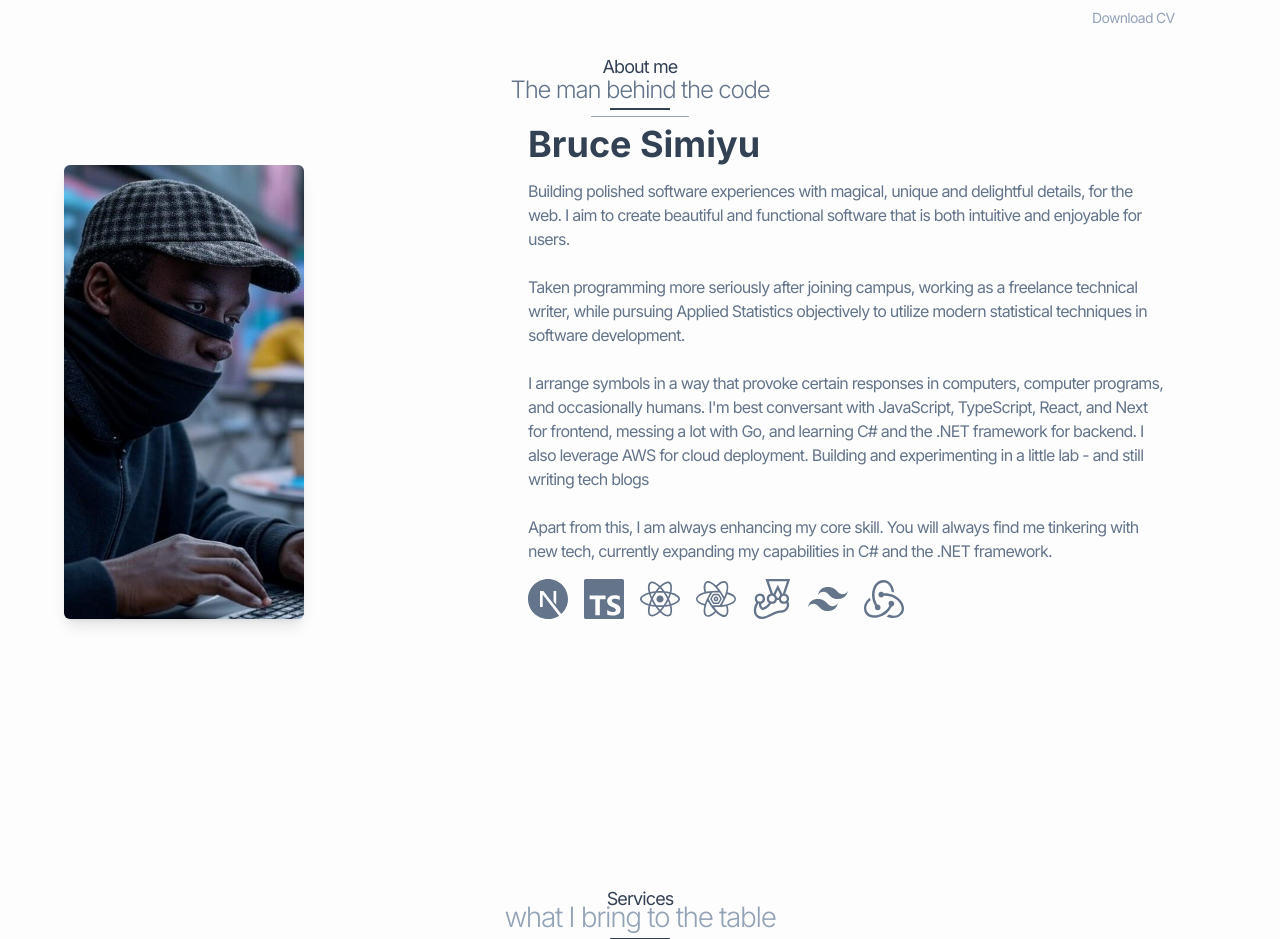
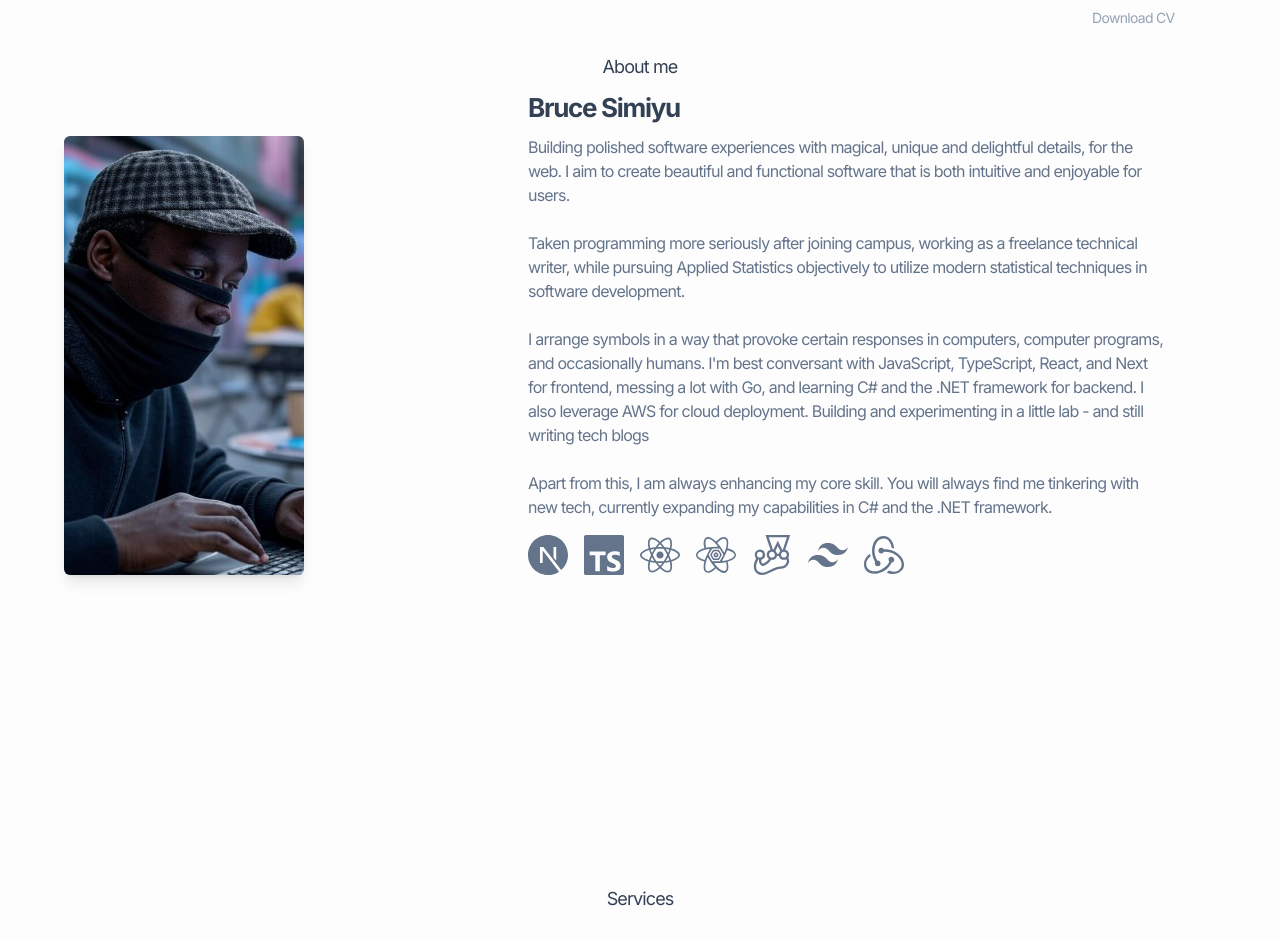
Before and after one commit to Brucedevnairobi/portfolio-website, a Next.js app: page / in a window 1280 px wide. Shown: the part 622-1561 px from the top of the page. Built offline with nearby package versions, Linux system fonts and the light colour scheme.

Commit message:
minimalism

```diff
--- a/app/page.tsx
+++ b/app/page.tsx
@@ -7,12 +7,9 @@ import NavBar from "@/components/NavBar";
 import { BsGithub } from "react-icons/bs";
 import { BsTwitterX } from "react-icons/bs";
 import { BsLinkedin } from "react-icons/bs";
-import { SiGo, SiTypescript } from "react-icons/si";
+import { SiTypescript } from "react-icons/si";
 import { SiNextdotjs } from "react-icons/si";
 import { FaReact } from "react-icons/fa";
-import { SiPostgresql } from "react-icons/si";
-import { SiPython } from "react-icons/si";
-import { FaAws } from "react-icons/fa6";
 import { SiJest } from "react-icons/si";
 import { SiTailwindcss } from "react-icons/si";
 import { SiRedux } from "react-icons/si";
@@ -114,21 +111,17 @@ export default function Home() {
         <h1 className=" tracking-tighter text-[18px] text-center md:pt-28 pb-2 text-slate-700">
           About me
         </h1>
-        <h1 className="text-[24px] font-light text-slate-500 text-center mt-[-16px] leading-12 tracking-tighter">
-          The man behind the code
-        </h1>
-        <div className="h-[2px] w-[60px] bg-slate-700 mx-auto"></div>
-        <div className="h-[1px] w-[98px] mt-[6px] bg-slate-400 mx-auto"></div>
+
         <div className=" relative flex flex-col md:flex-row">
           <Image
             src="/assets/images/grok2.jpg"
-            width={240}
-            height={240}
+            width={400}
+            height = {200}
             alt="Profile Picture"
             className="max-w-[240px] object-cover rounded-md shadow-lg md:float-left md:ml-16 mx-auto mt-12"
           />
           <div className="mx-12 flex flex-col md:w-1/2 justify-center md:mx-auto">
-            <h1 className="text-[36px] font-bold text-slate-700">
+            <h1 className="text-[26px] tracking-tighter font-bold text-slate-700">
               Bruce Simiyu
             </h1>
             <p className="text-slate-500 mt-2 leading-6 tracking-tighter">
@@ -171,11 +164,7 @@ export default function Home() {
         <h1 className=" tracking-tighter text-[18px] text-center pt-28 md:pt-4 text-slate-700">
           Services
         </h1>
-        <h1 className="text-[28px] font-light text-slate-400 text-center mt-[-16px] leading-12 tracking-tighter">
-          what I bring to the table
-        </h1>
-        <div className="h-[2px] w-[60px] bg-slate-700 mx-auto"></div>
-        <div className="h-[1px] w-[98px] mt-[5px] bg-slate-400 mx-auto"></div>
+
         <div className=" relative flex flex-col md:flex-col pt-4">
           <section className="mx-12 gap-2 items-center flex-col md:flex-row flex">
             <div className="w-full md:w-1/3 hover:border-[1px] border-slate-300 hover:rounded-md p-2 mb-4 shadow-lg mx-auto">
--- a/components/NavBar.tsx
+++ b/components/NavBar.tsx
@@ -3,9 +3,6 @@ import React from "react";
 import { NavLinks } from "@/constants";
 import Link from "next/link";
 import Theme from "./Theme";
-import { BsLinkedin } from "react-icons/bs";
-import { BsGithub } from "react-icons/bs";
-import Image from "next/image";
 import { Menu } from "lucide-react";
 import {
   Sheet,
```
